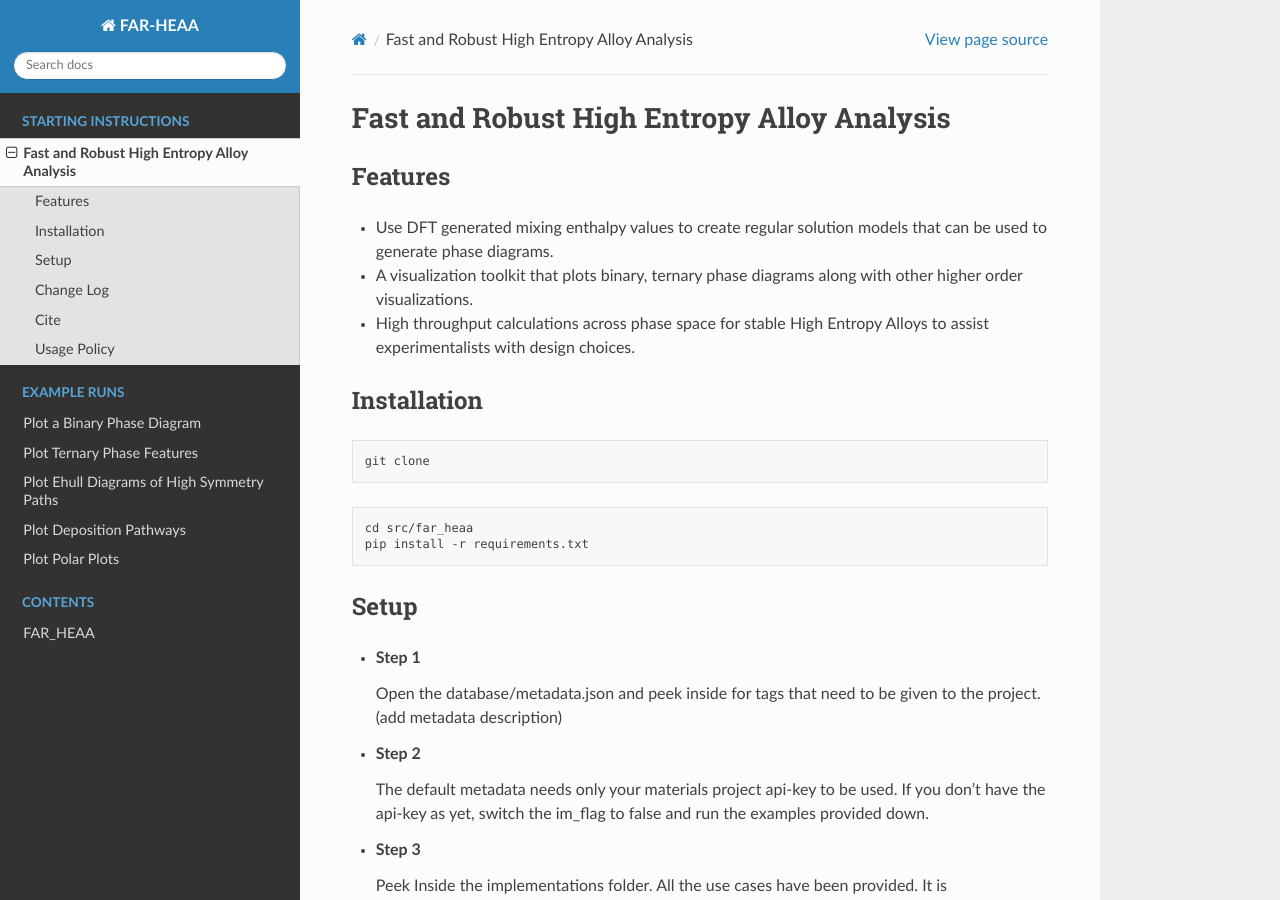
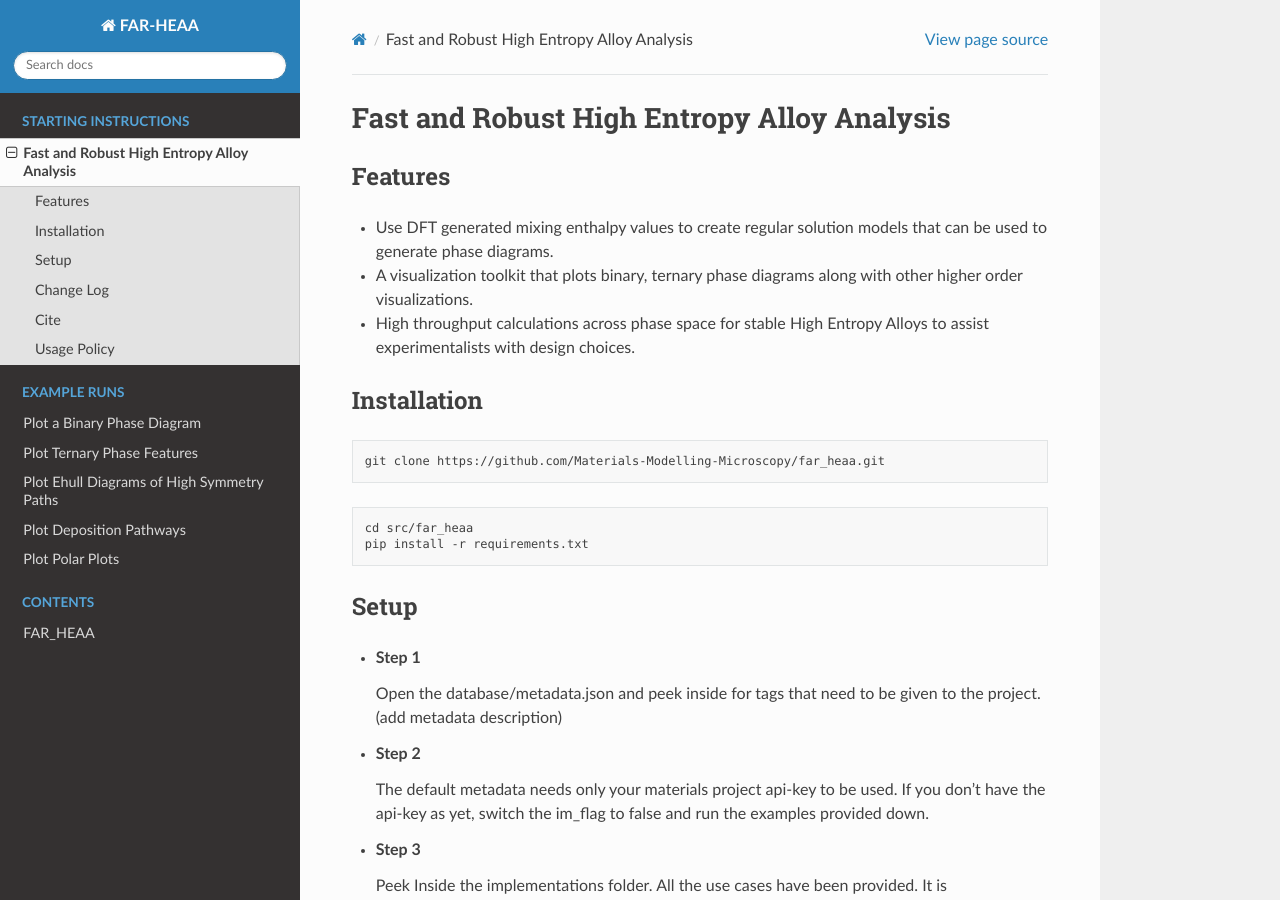
Before and after one commit to Materials-Modelling-Microscopy/far_heaa, a Sphinx documentation site: the page built from docs/ReadME.md, in a window 1280 px wide and 900 px high. Built offline with Sphinx 7.4.7 and the Read the Docs theme 2.0.0, drawn with Linux system fonts in a browser that asks for light colours; part of the change alters nothing that is shown.

Commit message:
First commit

````diff
--- a/docs/ReadME.md
+++ b/docs/ReadME.md
@@ -9,7 +9,7 @@
 ## Installation
 
 ```commandline
-git clone
+git clone https://github.com/Materials-Modelling-Microscopy/far_heaa.git
 ```
 
 ```commandline
````
Also changed, not shown: .readthedocs.yaml (added), src/far_heaa/plots/binary_phase_diagram/Ti-Ta.png (deleted), src/far_heaa/plots/polar_plots/e_hull/1/AlCuNiRu.png (deleted), src/far_heaa/plots/polar_plots/e_hull/total/AlCuNiRu.png (deleted), src/far_heaa/plots/polar_plots/misc_T/1/CrTaTiVW.png (deleted), src/far_heaa/plots/polar_plots/misc_T/1/CrTaVW.png (deleted), src/far_heaa/plots/polar_plots/misc_T/total/CrTaTiVW.png (deleted), src/far_heaa/plots/polar_plots/misc_T/total/CrTaVW.png (deleted), src/far_heaa/plots/ternary_phase_diagram/isotherms/scatters/V-Ta-Cr/1300.png (deleted), src/far_heaa/plots/ternary_phase_diagram/misc_temp/scatter/V-Ta-Cr.png (deleted), 1 other file.
